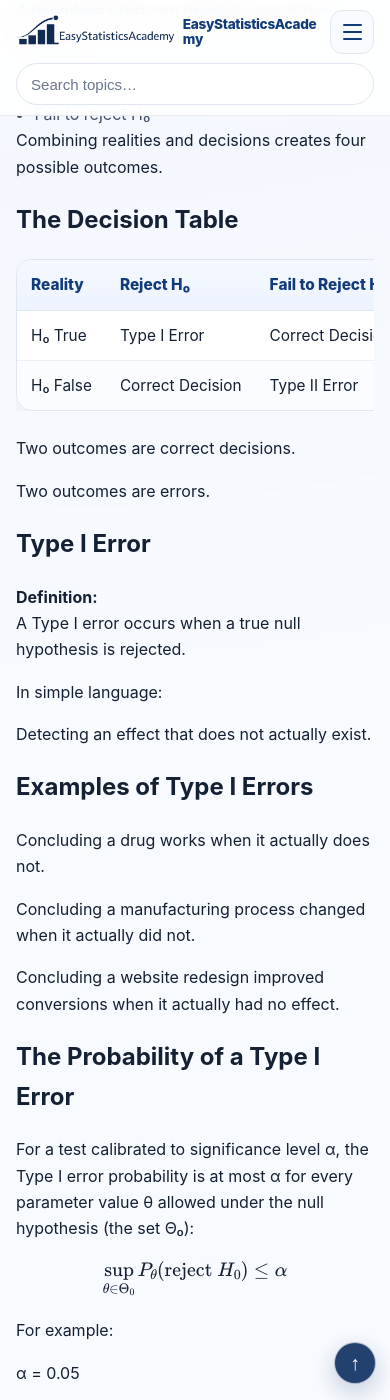
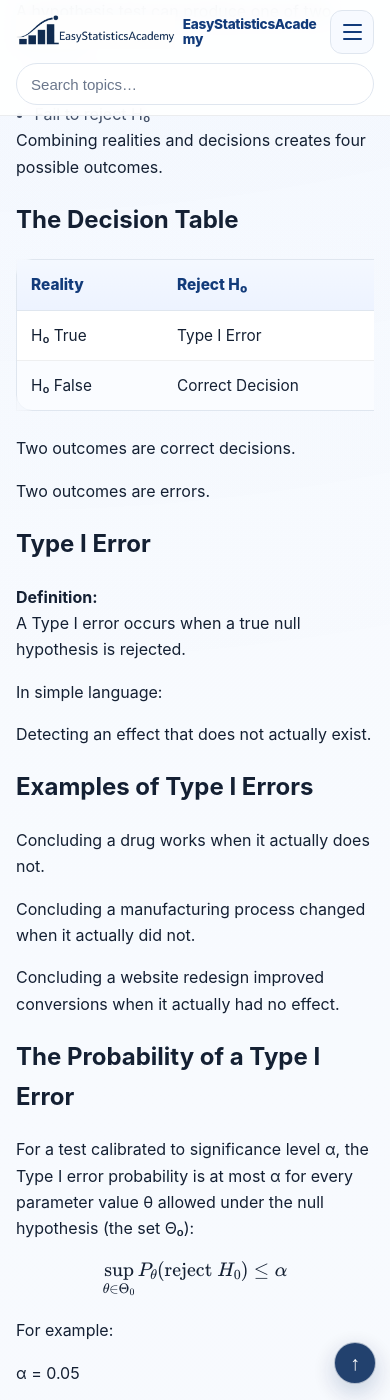
Before and after one commit to ammar-homaida-statistics/easystatisticsacademy, a Jekyll site: the page built from inference/hypothesis-testing/type1-type2-errors/index.md, in a window 390 px wide and 1400 px high, scrolled down 1505 px. Built offline with Jekyll 4.4.1, drawn with Linux system fonts in a browser that asks for light colours; some of the changed lines change nothing that is shown.

Commit message:
Constrain all lesson tables to their scroll wrappers at mobile widths

```diff
--- a/inference/hypothesis-testing/type1-type2-errors/index.md
+++ b/inference/hypothesis-testing/type1-type2-errors/index.md
@@ -26,6 +26,34 @@
 
 })();
 </script>
+
+<!-- Scope mobile table containment to this lesson's pre-existing and new tables. -->
+<style>
+@media (max-width:760px) {
+  #main-content .content-narrow {
+    display:block;
+    width:100%;
+    max-width:100%;
+    min-width:0;
+  }
+  #main-content .content-narrow .table-wrap {
+    display:block;
+    width:100%;
+    max-width:100%;
+    min-width:0;
+    overflow-x:auto;
+    overscroll-behavior-x:contain;
+  }
+  #main-content .content-narrow .table-wrap table {
+    display:table;
+    width:max-content;
+    min-width:640px;
+    max-width:none;
+    overflow:visible;
+    white-space:normal;
+  }
+}
+</style>
 
 <!-- HERO -->
 
```
